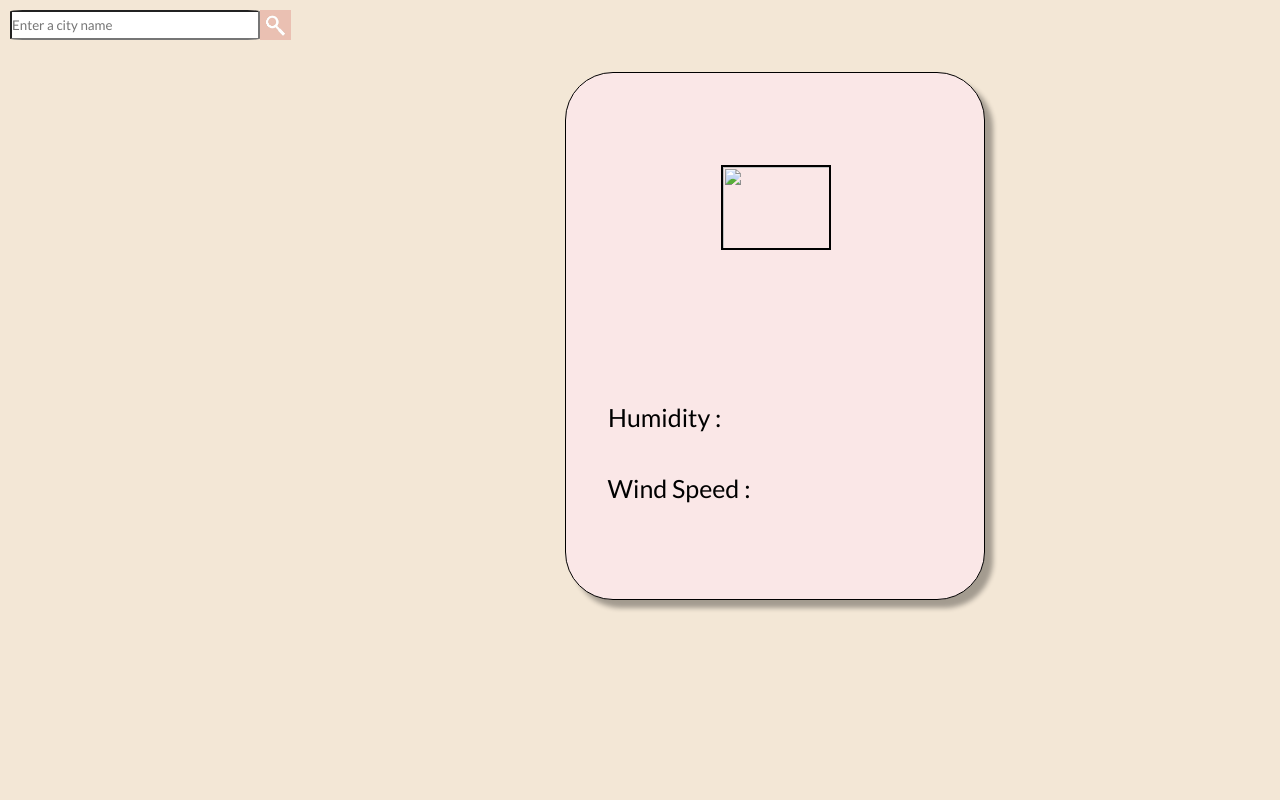
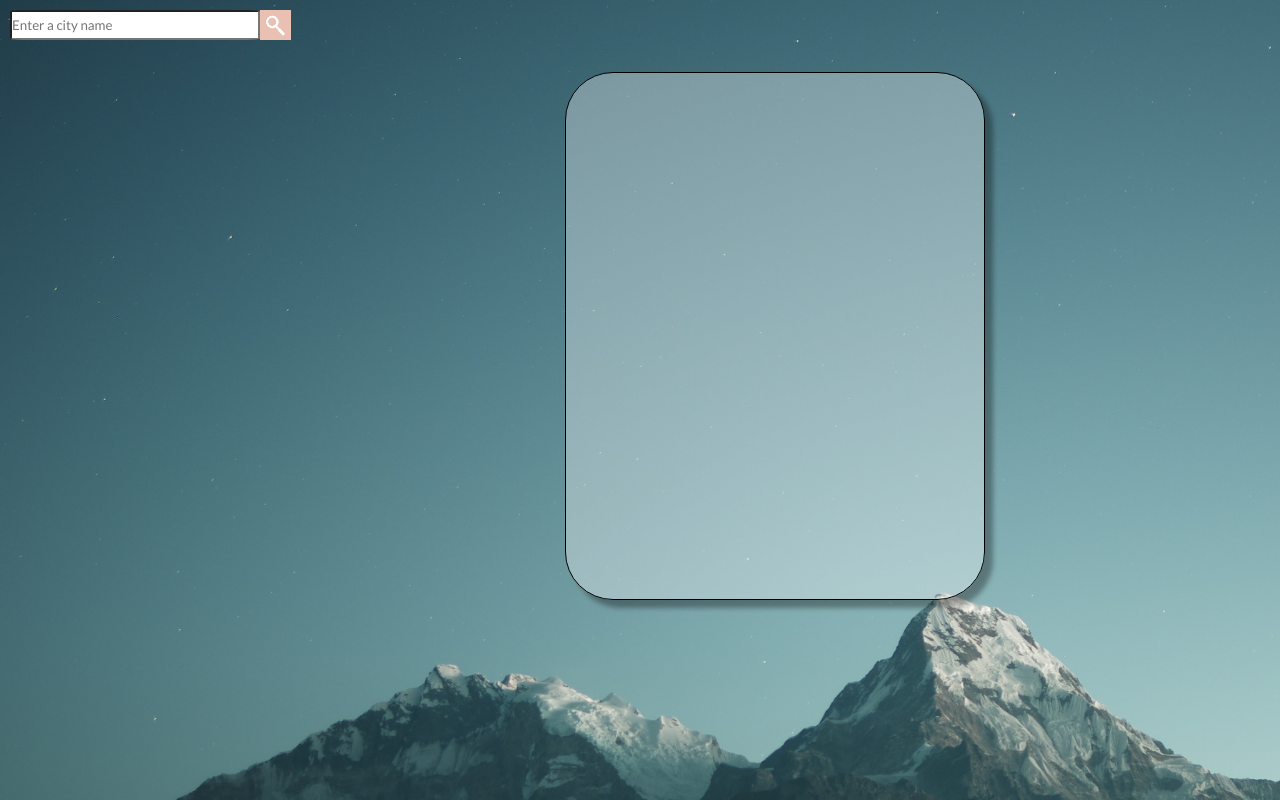
Before and after one commit to Samardeep-kajal/WeatherApp-with-JS, a plain HTML site: page index.html in a window 1280 px wide. Drawn offline with Linux system fonts and the light colour scheme.

Commit message:
restructured styling and removed icon feature

```diff
--- a/index.html
+++ b/index.html
@@ -14,15 +14,15 @@
     </div>
     <div class="main-card">
       <p class="place-name"></p>
-      <img src="" alt="" id="ticon" class="temp-icon" />
+      <p class="country-name"></p>
       <p class="description"></p>
       <p class="temp"></p>
       <div class="humidity">
-        <p class="hum-head">Humidity :&nbsp;</p>
+        <p class="hum-head"></p>
         <p class="hum-res"></p>
       </div>
       <div class="windspeed">
-        <p class="windspeed-head">Wind Speed :&nbsp;</p>
+        <p class="windspeed-head"></p>
         <p class="windspeed-res"></p>
       </div>
     </div>
--- a/script.js
+++ b/script.js
@@ -6,7 +6,7 @@ var temp = document.querySelector(".temp");
 var humidity = document.querySelector(".hum-res");
 var uvi = document.querySelector(".uvi-res");
 var windspeed = document.querySelector(".windspeed-res");
-
+let countryName = document.querySelector(".country-name");
 submitButton.addEventListener("click", function () {
   fetch(
     "https://api.openweathermap.org/data/2.5/weather?q=" +
@@ -21,12 +21,14 @@ submitButton.addEventListener("click", function () {
       let descValue = data["weather"][0]["description"];
       let humidityValue = data["main"]["humidity"];
       let windspeedValue = data["wind"]["speed"];
+      let countryValue = data["sys"]["country"];
 
       main.innerHTML = nameValue;
       temp.innerHTML = tempValue + "°C";
       desc.innerHTML = descValue;
-      humidity.innerHTML = humidityValue;
-      windspeed.innerHTML = windspeedValue + "m/s";
+      humidity.innerHTML = "Humidity : " + humidityValue + " %";
+      windspeed.innerHTML = "Wind Speed : " + windspeedValue + "m/s";
+      countryName.innerHTML = countryValue;
     })
     .catch(() => alert("Wrong city!"));
 });
--- a/style.css
+++ b/style.css
@@ -7,7 +7,8 @@
   font-family: "Lato", sans-serif;
 }
 body {
-  background: rgb(243, 231, 214);
+  background: url(./Assets/mountains.jpg) no-repeat;
+  background-size: 220vh;
 }
 .main-card {
   display: flex;
@@ -17,7 +18,7 @@ body {
   height: 528px;
   margin-left: 565px;
   margin-top: 32px;
-  background: #fae7e7;
+  background: rgba(255, 255, 255, 0.33);
   border: 1px solid #000000;
   box-sizing: border-box;
   box-shadow: 8px 8px 5px rgba(0, 0, 0, 0.33);
@@ -32,12 +33,10 @@ body {
   width: 382px;
   text-align: center;
 }
-.temp-icon {
-  margin-top: 5px;
-  margin-left: 155px;
-  border: 2px solid black;
-  width: 110px;
-  height: 85px;
+.country-name {
+  height: 57px;
+  text-align: center;
+  font-size: 34px;
 }
 .description {
   text-align: center;
@@ -70,7 +69,7 @@ body {
   display: flex;
   flex-wrap: wrap;
   margin-left: -373px;
-  margin-top: 400px;
+  margin-top: 370px;
 }
 
 .input {
```
Also changed, not shown: Assets/mountains.jpg (added).
